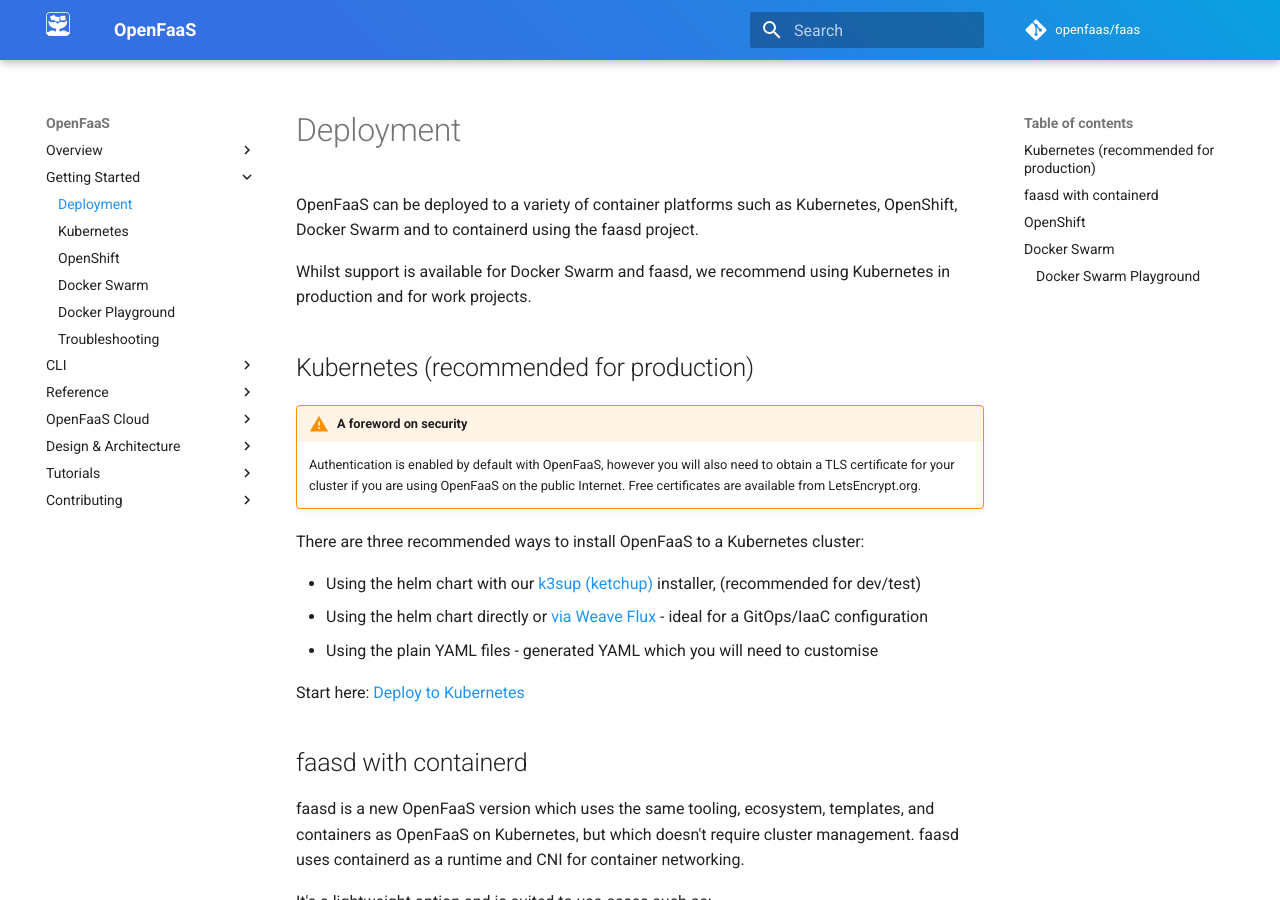
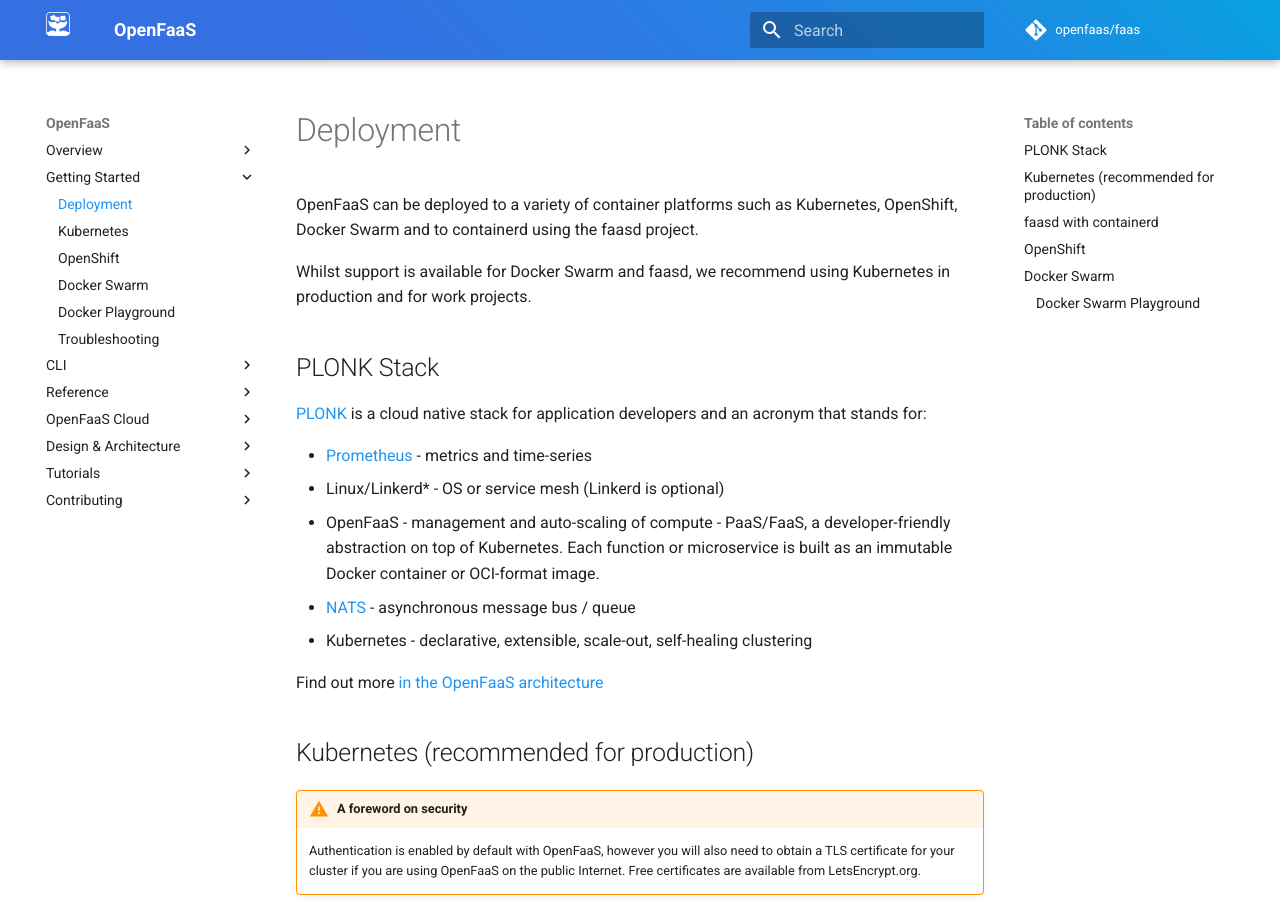
Before and after one commit to openfaas/docs, an MkDocs documentation site: the page built from docs/deployment.md, in a window 1280 px wide and 900 px high. Built offline with MkDocs 1.6.1 and Material for MkDocs 9.7.7, drawn with Linux system fonts in a browser that asks for light colours; comment, search, counter and statistics services are not loaded.

Commit message:
Add PLONK and newest RPi tutorial
Signed-off-by: Alex Ellis (OpenFaaS Ltd) <alexellis2@gmail.com>

```diff
--- a/docs/deployment.md
+++ b/docs/deployment.md
@@ -3,6 +3,18 @@
 OpenFaaS can be deployed to a variety of container platforms such as Kubernetes, OpenShift, Docker Swarm and to containerd using the faasd project.
 
 Whilst support is available for Docker Swarm and faasd, we recommend using Kubernetes in production and for work projects.
+
+## PLONK Stack
+
+[PLONK](https://blog.alexellis.io/getting-started-with-the-plonk-stack-and-serverless/) is a cloud native stack for application developers and an acronym that stands for:
+
+* [Prometheus](https://prometheus.io/) - metrics and time-series
+* Linux/Linkerd* - OS or service mesh (Linkerd is optional)
+* OpenFaaS - management and auto-scaling of compute - PaaS/FaaS, a developer-friendly abstraction on top of Kubernetes. Each function or microservice is built as an immutable Docker container or OCI-format image.
+* [NATS](https://nats.io/) - asynchronous message bus / queue
+* Kubernetes - declarative, extensible, scale-out, self-healing clustering
+
+Find out more [in the OpenFaaS architecture](https://docs.openfaas.com/architecture/stack/#layers-and-responsibilities)
 
 ## Kubernetes (recommended for production)
 
```
Also changed, not shown: docs/deployment/kubernetes.md (+2 -0 lines).
